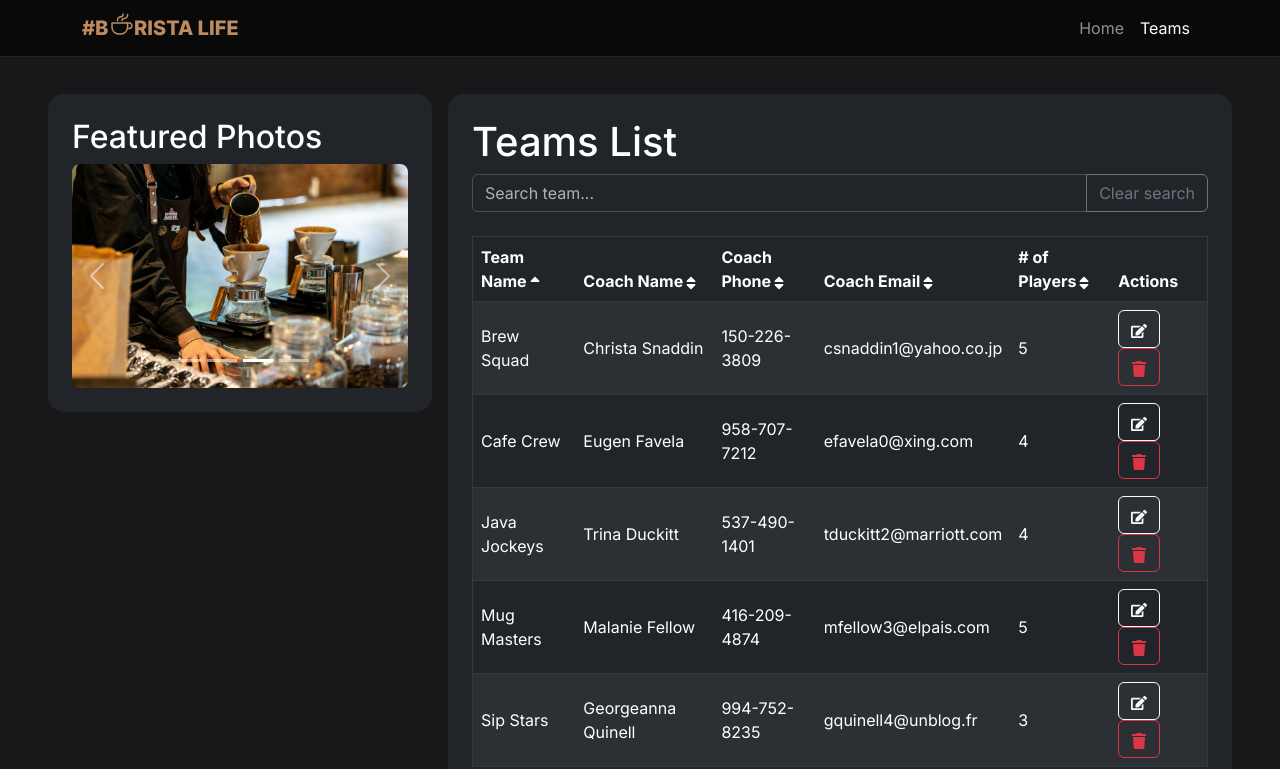
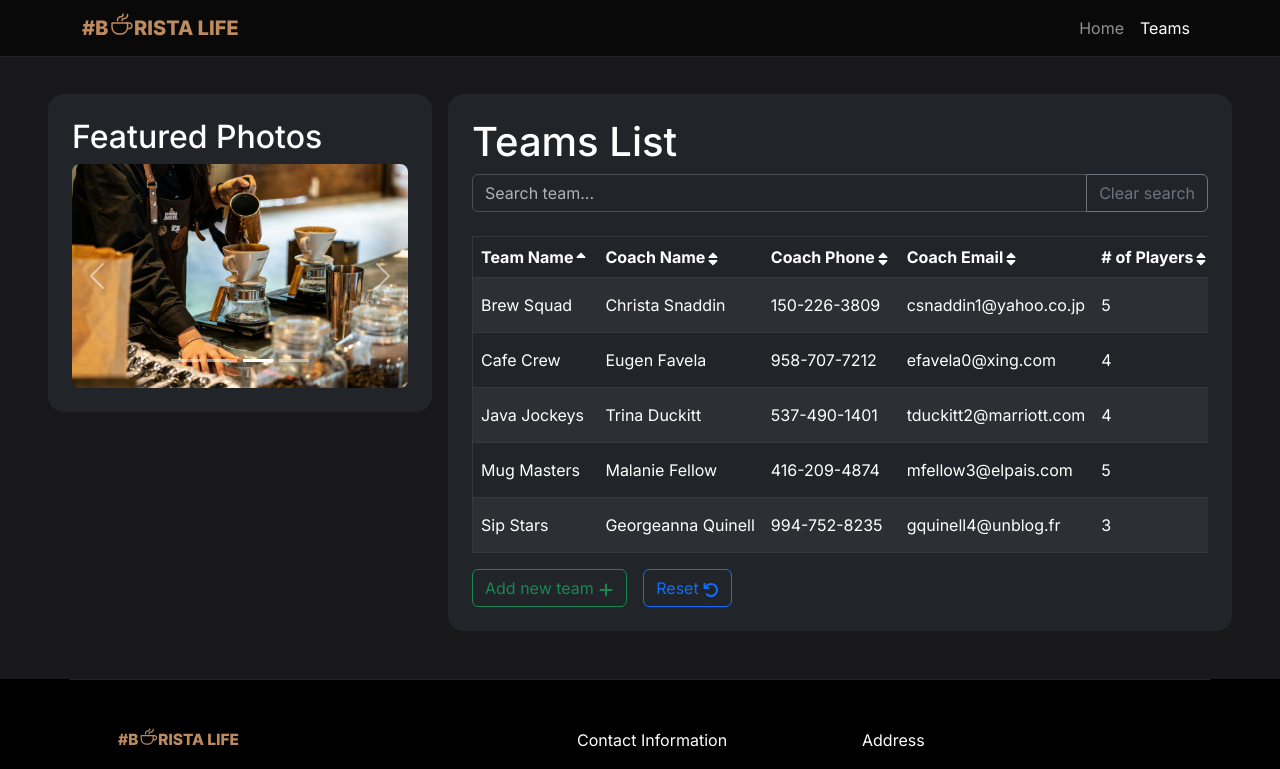
Before and after one commit to annabel-anh/barista-life-challenge, a React (Vite) app: page /teams in a window 1280 px wide. Shown: the top 769 px of the page. Built offline with nearby package versions, Linux system fonts and the light colour scheme.

Commit message:
add text-nowrap to table

```diff
--- a/services/appViewModel.meta.js
+++ b/services/appViewModel.meta.js
@@ -1,5 +1,10 @@
 import LocalStorageService from './localStorageService.service';
 //import RestStorageService from "./RestStorage.service";  //LMS6
+import cafeCrew from '../src/assets/teamLogos/cafeCrew.png'
+import brewSquad from '../src/assets/teamLogos/brewSquad.png'
+import javaJockeys from '../src/assets/teamLogos/javaJockeys.png'
+import mugMasters from '../src/assets/teamLogos/mugMasters.png'
+import sipStars from '../src/assets/teamLogos/sipStars.png'
 
 let appViewModel = {
     app: {
@@ -38,7 +43,7 @@ let appViewModel = {
                     'id': 1,
                     'leagueId': 1,
                     'name': 'Cafe Crew',
-                    'logoUrl': '../src/assets/teamLogos/cafeCrew.png',
+                    'logoUrl': cafeCrew,
                     'coachId': 1,
                     'coachName': 'Eugen Favela',
                     'coachPhone': '958-707-7212',
@@ -51,7 +56,7 @@ let appViewModel = {
                     'id': 2,
                     'leagueId': 1,
                     'name': 'Brew Squad',
-                    'logoUrl': '../src/assets/teamLogos/brewSquad.png',
+                    'logoUrl': brewSquad,
                     'coachId': 2,
                     'coachName': 'Christa Snaddin',
                     'coachPhone': '150-226-3809',
@@ -64,7 +69,7 @@ let appViewModel = {
                     'id': 3,
                     'leagueId': 1,
                     'name': 'Java Jockeys',
-                    'logoUrl': '../src/assets/teamLogos/javaJockeys.png',
+                    'logoUrl': javaJockeys,
                     'coachId': 3,
                     'coachName': 'Trina Duckitt',
                     'coachPhone': '537-490-1401',
@@ -77,7 +82,7 @@ let appViewModel = {
                     'id': 4,
                     'leagueId': 1,
                     'name': 'Mug Masters',
-                    'logoUrl': '../src/assets/teamLogos/mugMasters.png',
+                    'logoUrl': mugMasters,
                     'coachId': 4,
                     'coachName': 'Malanie Fellow',
                     'coachPhone': '416-209-4874',
@@ -90,7 +95,7 @@ let appViewModel = {
                     'id': 5,
                     'leagueId': 1,
                     'name': 'Sip Stars',
-                    'logoUrl': '../src/assets/teamLogos/sipStars.png',
+                    'logoUrl': sipStars,
                     'coachId': 5,
                     'coachName': 'Georgeanna Quinell',
                     'coachPhone': '994-752-8235',
--- a/services/teamContext.jsx
+++ b/services/teamContext.jsx
@@ -1,3 +1,4 @@
+
 import { createContext } from 'react';
 import appViewModel from './appViewModel.meta.js';
 
--- a/src/components/DataTable/DataRow.jsx
+++ b/src/components/DataTable/DataRow.jsx
@@ -31,7 +31,7 @@ export default function DataRow({id, data, columns, viewModel, onHandleDelete})
             <tr key={id}>
                 {dataAttr.map(attr => <td key={attr}>{data[attr]}</td>)}
                 <td>
-                    <Link to={`/edit-team/${id}`}>
+                    <Link to={`/edit-${entity}/${id}`}>
                         <Button variant="btn btn-outline-light" type="button" className="me-md-3 mb-md-0 mb-2">
                             <FaEdit/>
                         </Button>
--- a/src/components/DataTable/DataTable.jsx
+++ b/src/components/DataTable/DataTable.jsx
@@ -5,7 +5,7 @@ import DataRow from './DataRow.jsx';
 export default function DataTable({data, viewModel, sortCol, sortDir, onHandleDelete, onHandleSort}) {
     const columns = viewModel.list.columns
 
-    return (<div>
+    return (<div className="text-nowrap">
         <Table
             id="my-list"
             className="mt-2 border-dark-subtle border align-middle"
```
Also changed, not shown: index.html (+12 -0 lines), src/main.jsx (+12 -0 lines), 1 other file (tests, documents, lock files or other folders).
